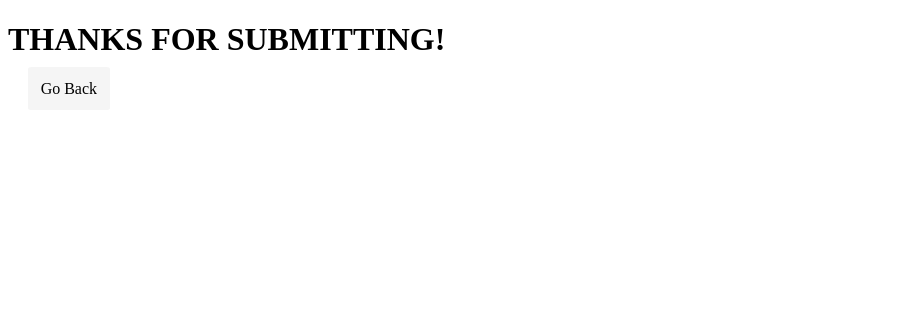
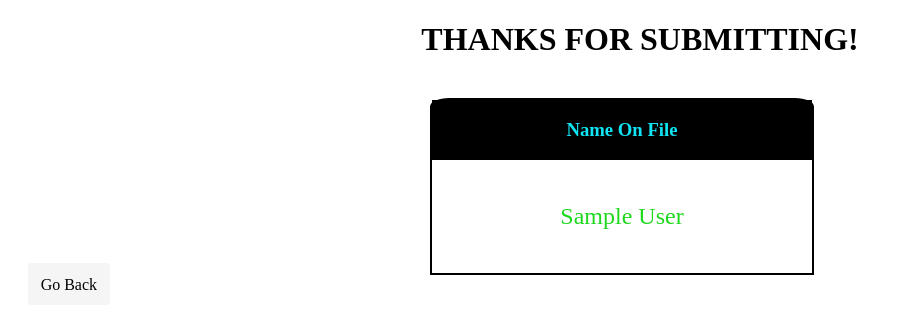
Before and after one commit to Mysta3/first_flask_app, a Flask app: template app/templates/thanks.html in a window 1280 px wide. Shown: the top 329 px of the page, without its empty margins (0-911 px from the left). Run offline with Flask 2, Linux system fonts and the light colour scheme; the template is opened without the code that fills it: most values are stand-ins (such as "Sample title", 1, 10 or a date in 2020).

Commit message:
removed redirect, added render, added css to confirmation page

```diff
--- a/app/routes.py
+++ b/app/routes.py
@@ -28,5 +28,5 @@ def post_data():
     if request.method == "POST":
         first_name = str(request.form['first_name'])
         last_name = str(request.form['last_name'])
-        print(f'{first_name} " : "{last_name}')
-    return redirect("http://127.0.0.1:5000/thanks", code=302)
+        full_name = f'{first_name} {last_name}'
+    return render_template('thanks.html', full_name=full_name)
--- a/app/templates/thanks.html
+++ b/app/templates/thanks.html
@@ -6,6 +6,38 @@
     <title>Document</title>
 
     <style>
+        h1{
+            text-align: center;
+        }
+        .name_card{
+            display:flex;
+            flex-direction: column;
+            justify-content: center;
+            border: 2px solid black;
+            border-top-left-radius: 5%;
+            border-top-right-radius: 5%;
+            margin-left: 33vw;
+            margin-top: 5vh;
+            max-width: 30%;
+            text-align: center;
+        }
+        h3{
+            margin: 0;
+            padding: 5%;
+            background-color: black;
+            color: rgb(14, 228, 243);
+
+        }
+
+        p{
+            color: rgb(29, 216, 29);
+            font-size: 24px;
+            padding:5%;
+        }
+        p:hover{
+            color: orangered;
+
+        }
         a{
         background-color: whitesmoke;
         color: black;
@@ -13,6 +45,7 @@
         margin-left: 20px;
         padding: 1%;
         text-decoration: none;
+
     }
     a:hover{
         color: white;
@@ -22,6 +55,11 @@
 </head>
 <body>
     <h1>THANKS FOR SUBMITTING!</h1>
+    <div class="name_card">
+        <h3><strong>Name On File</strong></h3>
+        <p>{{full_name}}</p>
+    </div>
+
     <a href="http://127.0.0.1:5000/">Go Back</a>
 </body>
 </html>
```
Also changed, not shown: 1 other file.
